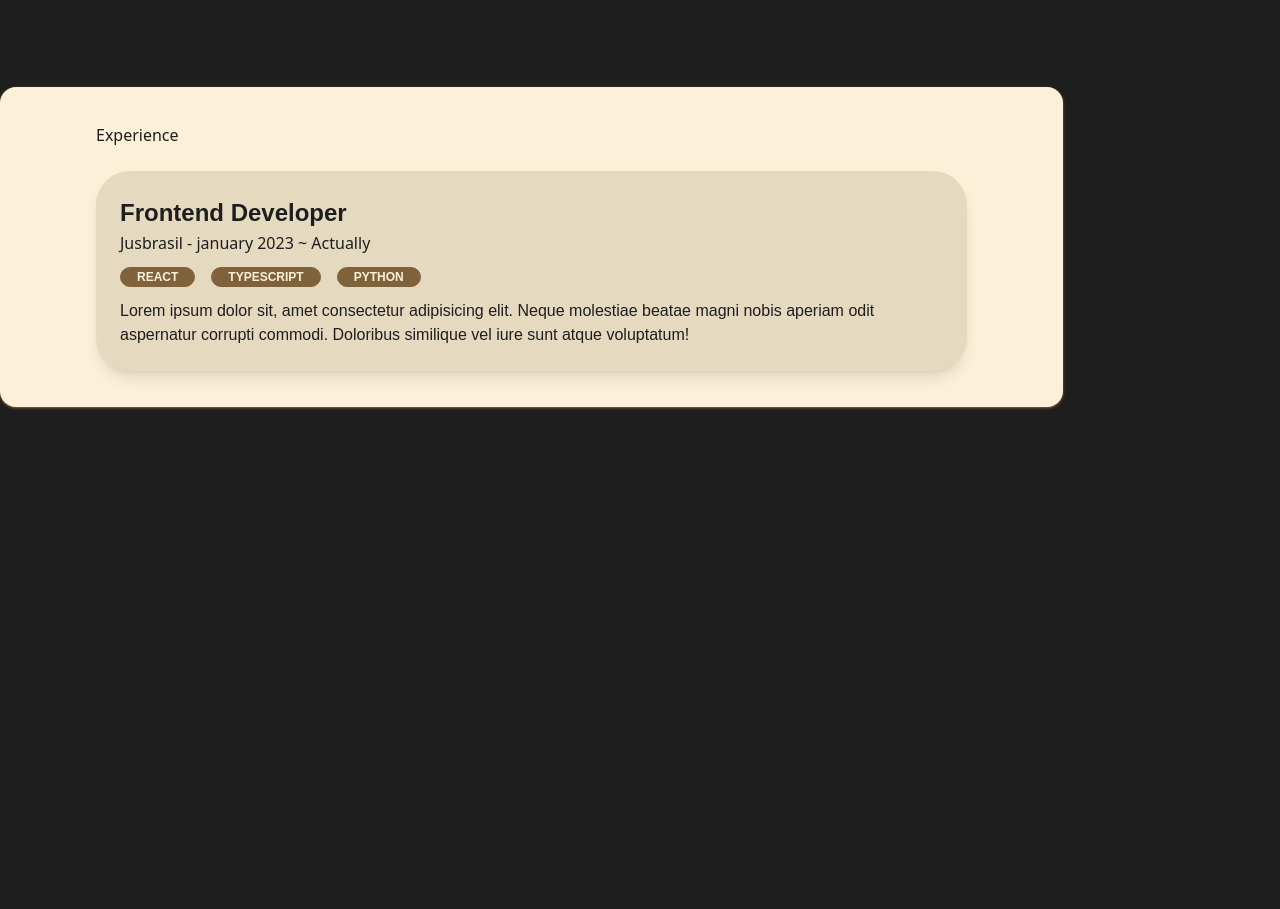
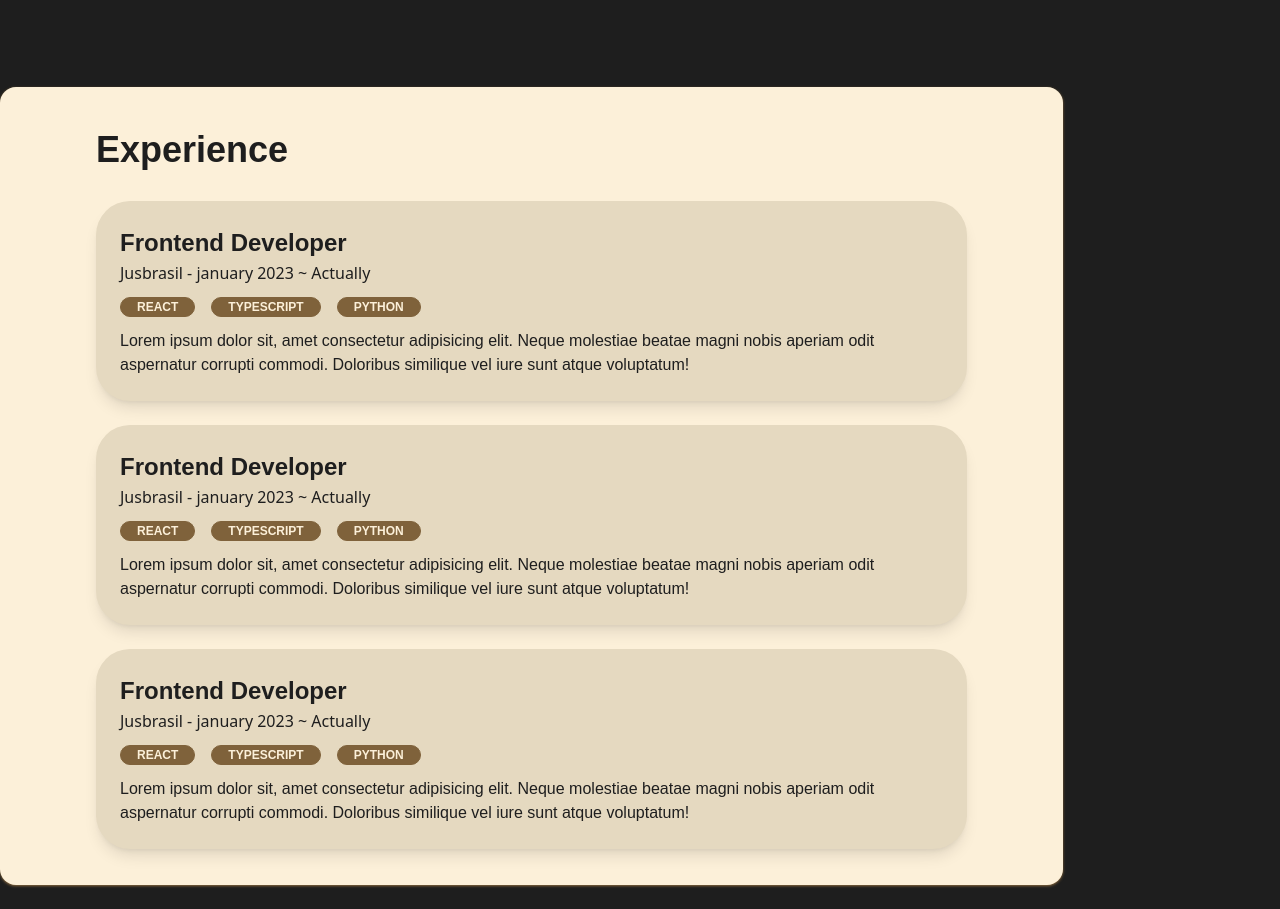
Before and after one commit to jonatas1n/portfolio-ui, a Next.js app: page / in a window 1280 px wide. Shown: the part 2740-3649 px from the top of the page. Before the commit the page ends 3171 px from the top, so only its background shows below. Built offline with nearby package versions, Linux system fonts and the light colour scheme.

Commit message:
chore: set bold on experiences title

```diff
--- a/src/app/sections/Experiences/index.tsx
+++ b/src/app/sections/Experiences/index.tsx
@@ -9,7 +9,21 @@ export const Experiences = () => {
   return (
     <SectionCard>
       <div className="grid gap-6">
-        <h3>Experience</h3>
+        <h3 className="text-4xl font-display font-bold">Experience</h3>
+        <ExperienceCard
+          position="Frontend Developer"
+          companyName="Jusbrasil"
+          startDate="january 2023"
+          technologies={technologies}
+          description={description}
+        />
+        <ExperienceCard
+          position="Frontend Developer"
+          companyName="Jusbrasil"
+          startDate="january 2023"
+          technologies={technologies}
+          description={description}
+        />
         <ExperienceCard
           position="Frontend Developer"
           companyName="Jusbrasil"
```
